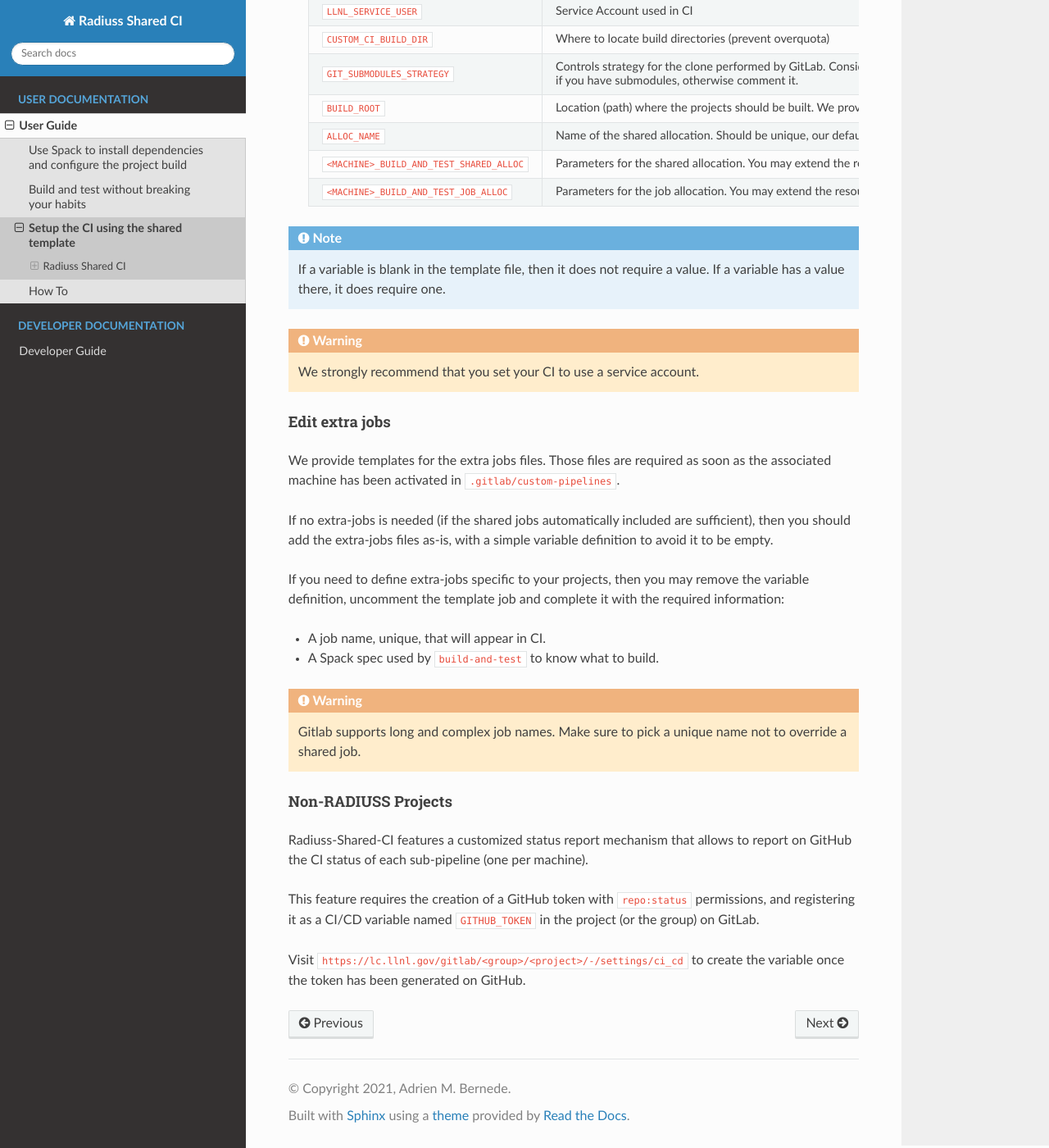
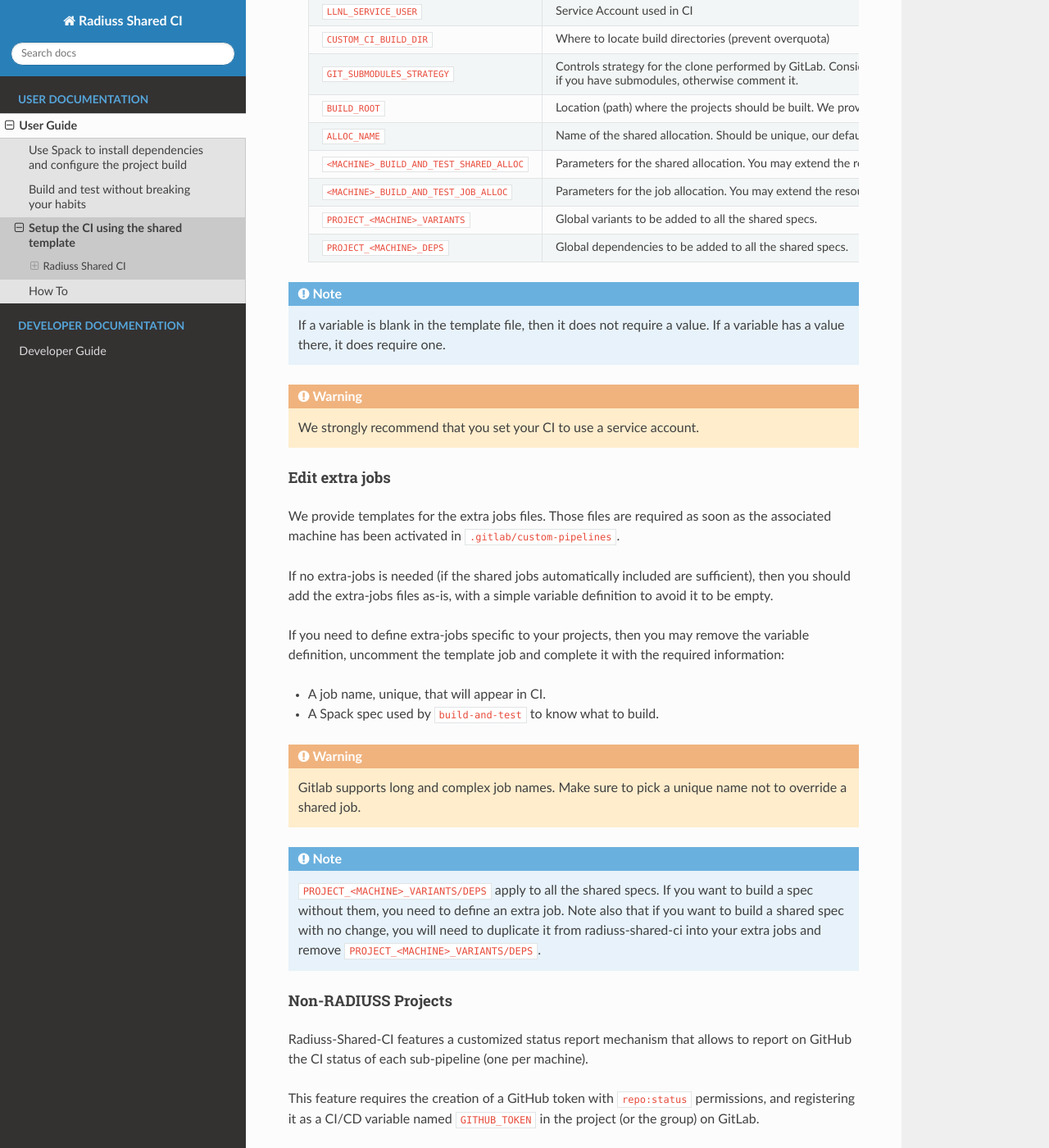
Before and after one commit to LLNL/radiuss-shared-ci, a Sphinx documentation site: the page built from docs/sphinx/user_guide/setup_ci.rst, in a window 1280 px wide and 1400 px high, scrolled down 3554 px. Shown: the whole window at 82% size. Built offline with Sphinx 7.4.7 and the Read the Docs theme 2.0.0, drawn with Linux system fonts in a browser that asks for light colours.

Commit message:
Update changelog and docs

```diff
--- a/docs/sphinx/user_guide/setup_ci.rst
+++ b/docs/sphinx/user_guide/setup_ci.rst
@@ -174,6 +174,8 @@ details can be found in the file itself.
   ``ALLOC_NAME``                             Name of the shared allocation. Should be unique, our default should be fine.
   ``<MACHINE>_BUILD_AND_TEST_SHARED_ALLOC``  Parameters for the shared allocation. You may extend the resource and time.
   ``<MACHINE>_BUILD_AND_TEST_JOB_ALLOC``     Parameters for the job allocation. You may extend the resource and time within the scope of the shared allocation.
+  ``PROJECT_<MACHINE>_VARIANTS``             Global variants to be added to all the shared specs.
+  ``PROJECT_<MACHINE>_DEPS``                 Global dependencies to be added to all the shared specs.
  ========================================== ==========================================================================================================================
 
 .. note::
@@ -206,6 +208,13 @@ required information:
    Gitlab supports long and complex job names. Make sure to pick a unique name
    not to override a shared job.
 
+.. note::
+   ``PROJECT_<MACHINE>_VARIANTS/DEPS`` apply to all the shared specs. If you
+   want to build a spec without them, you need to define an extra job. Note
+   also that if you want to build a shared spec with no change, you will need
+   to duplicate it from radiuss-shared-ci into your extra jobs and remove
+   ``PROJECT_<MACHINE>_VARIANTS/DEPS``.
+
 Non-RADIUSS Projects
 --------------------
 
```
Also changed, not shown: CHANGELOG.md (+6 -0 lines), docs/index.rst (+11 -0 lines), docs/sphinx/user_guide/how_to.rst (+35 -0 lines).
